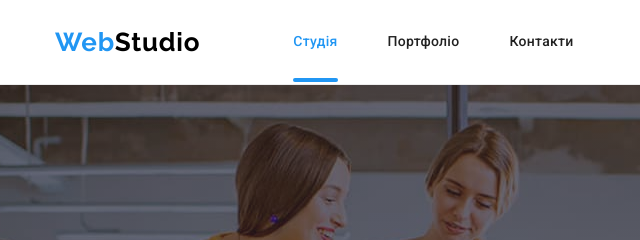
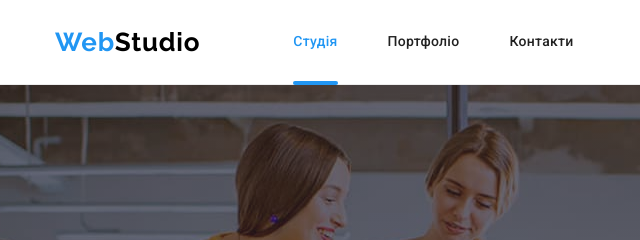
Before and after one commit to LidiiaChyrnyshuk/goit-markup-hw-05, a plain HTML site: page index.html in a window 1280 px wide. Shown: the top 240 px of the page, 0-640 px from the left. Drawn offline with nearby package versions, Linux system fonts and the light colour scheme.

Commit message:
add change for after

```diff
--- a/css/styles.css
+++ b/css/styles.css
@@ -122,7 +122,7 @@ body {
   content: "";
   position: absolute;
   left: 0;
-  bottom: 0;
+  bottom: -3px;
   display: block;
   width: 100%;
   height: 4px;
```
